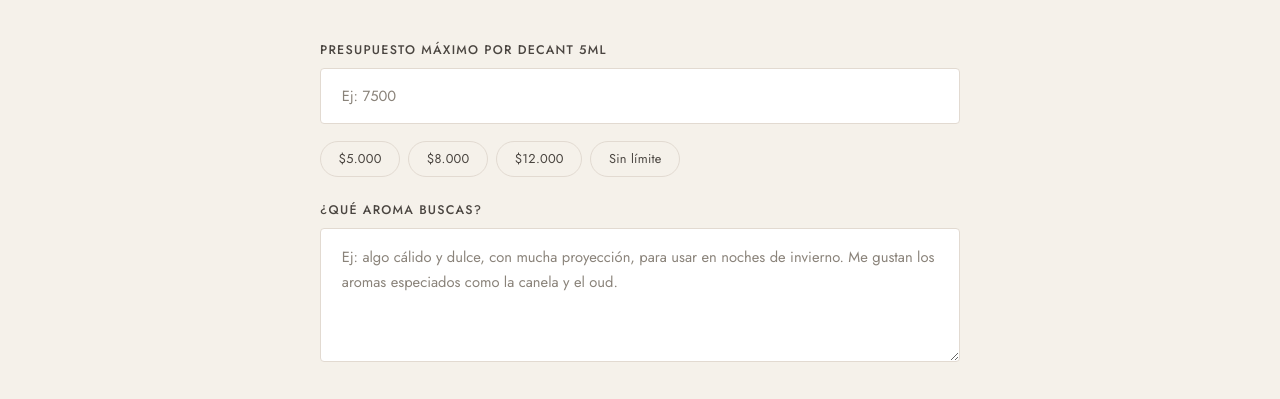
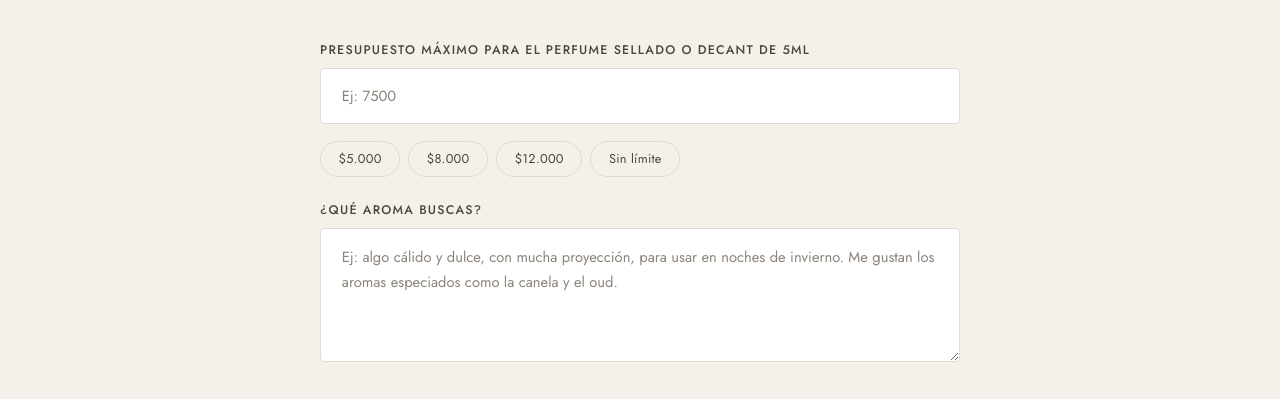
Before and after one commit to lucianxolivieri/LuScents, a plain HTML site: page solicitud.html in a window 1280 px wide. Both pictures are taken after a click on the tab "ASESOR POR PRESUPUESTO". Shown: the part 400-799 px from the top of the page. Drawn offline with nearby package versions, Linux system fonts and the light colour scheme.

Commit message:
ajuste texto asesor por presupuesto

```diff
--- a/solicitud.html
+++ b/solicitud.html
@@ -86,7 +86,7 @@
 
         <form class="custom-form" id="advisor-form" novalidate>
           <div class="input-group">
-            <label for="advisor-price-input">Presupuesto máximo por decant 5ml</label>
+            <label for="advisor-price-input">Presupuesto máximo para el perfume sellado o decant de 5ml</label>
             <input type="number" id="advisor-price-input" placeholder="Ej: 7500" min="1000" max="99999" step="500" autocomplete="off" inputmode="numeric"/>
             <div class="price-chips" id="price-chips" role="group" aria-label="Accesos rápidos de precio" style="margin-top:.6rem;">
               <button type="button" class="price-chip" data-val="5000">$5.000</button>
```
